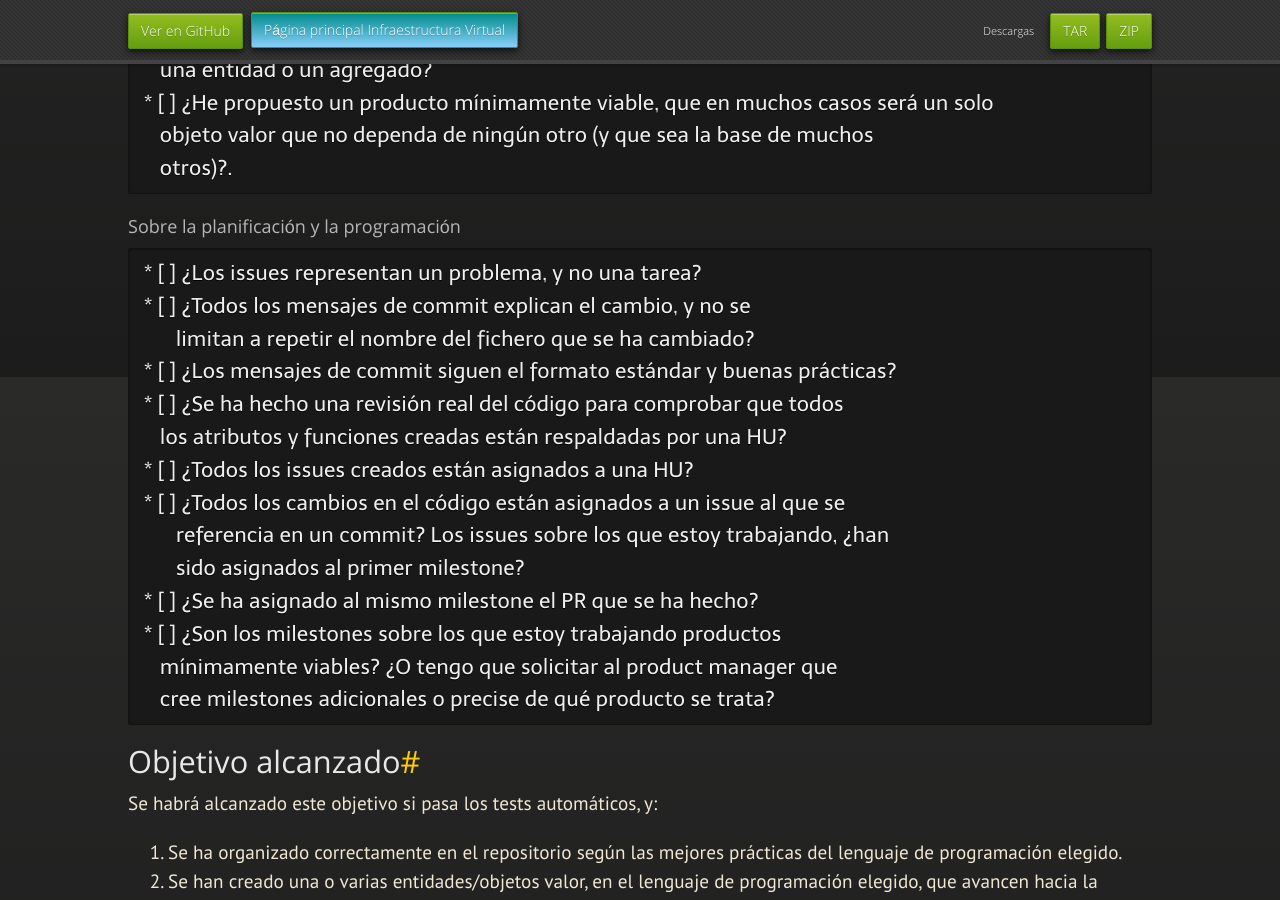
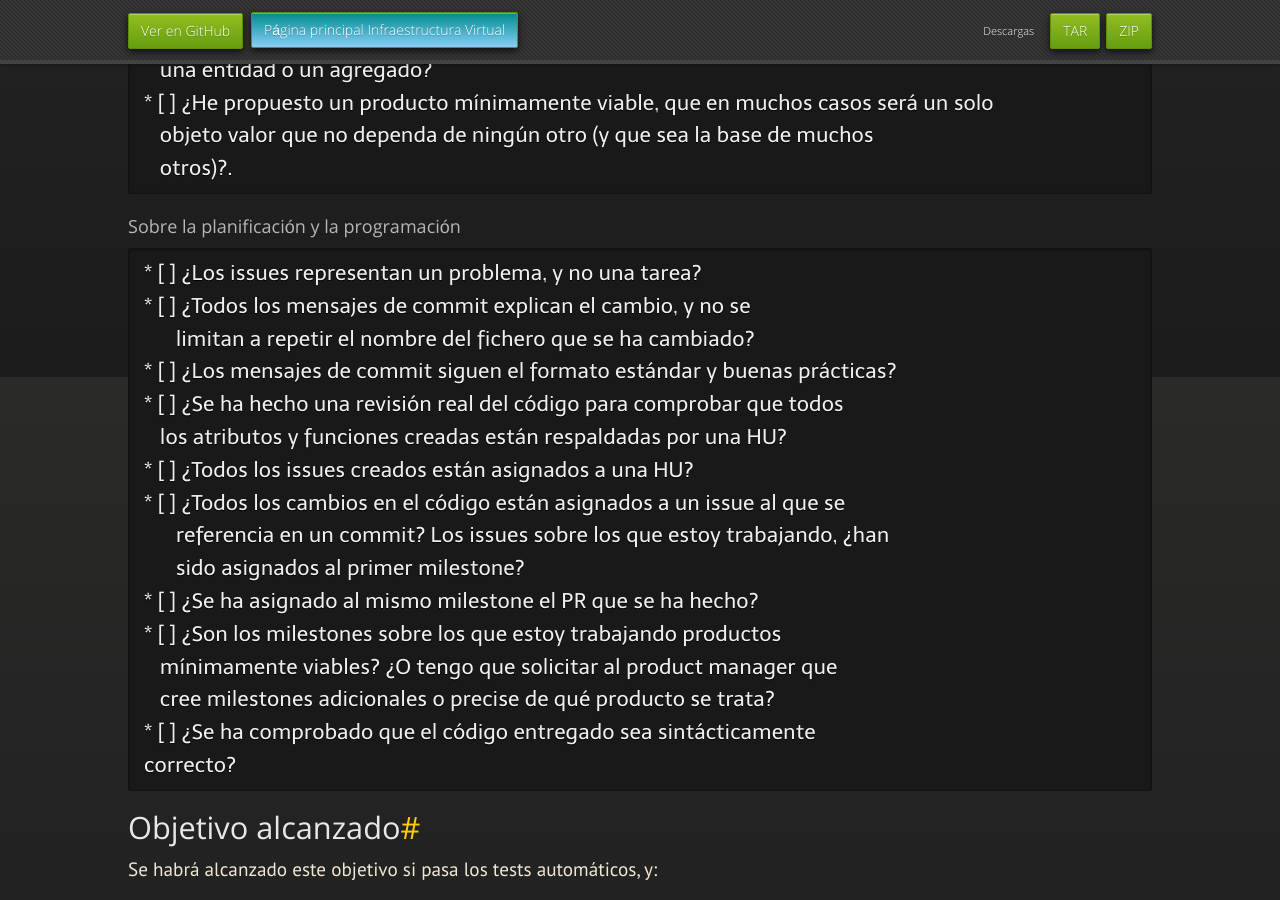
Before and after one commit to JJ/IV, a Jekyll site: the page built from documentos/proyecto/2.Entidad.md, in a window 1280 px wide and 900 px high, scrolled down 5023 px. Built offline with Jekyll 4.4.1, drawn with Linux system fonts in a browser that asks for light colours; nearby versions of some CDN libraries; some web fonts are replaced; our own code applies the rules of GitHub Pages for plain Markdown files; some of the changed lines change nothing that is shown.

Commit message:
Sync documentos/proyecto/2.Entidad.md de master a gh-pages

````diff
--- a/documentos/proyecto/2.Entidad.md
+++ b/documentos/proyecto/2.Entidad.md
@@ -186,7 +186,7 @@ del [curso 0](https://jj.github.io/curso-tdd):
   definir los interfaces de clase antes de implementar.
 
 Los recursos aportados por los estudiantes de la asignatura están
-en [este fichero](2.Entidad.recursos.md).
+en [este fichero](2.Entidad.recursos).
 
 ## Entrega de la práctica
 
@@ -204,7 +204,7 @@ fusionar). Cuando se haga, se etiquetará a JJ en un comentario donde se diga qu
 está listo para revisión.
 
 A este
-[fichero](https://github.com/JJ/IV-21-22/blob/master/proyectos/objetivo-2.md) se
+[fichero](https://github.com/JJ/IV-21-22/blob/master/proyectos/objetivo-2) se
 subirá (mediante un PR *desde una rama*) el nombre del proyecto, el autor y un
 enlace al pull request creado en el repositorio.
 
@@ -289,6 +289,8 @@ siguientes preguntas
 * [ ] ¿Son los milestones sobre los que estoy trabajando productos
    mínimamente viables? ¿O tengo que solicitar al product manager que
    cree milestones adicionales o precise de qué producto se trata?
+* [ ] ¿Se ha comprobado que el código entregado sea sintácticamente
+correcto?
 ```
 
 ## Objetivo alcanzado
````
